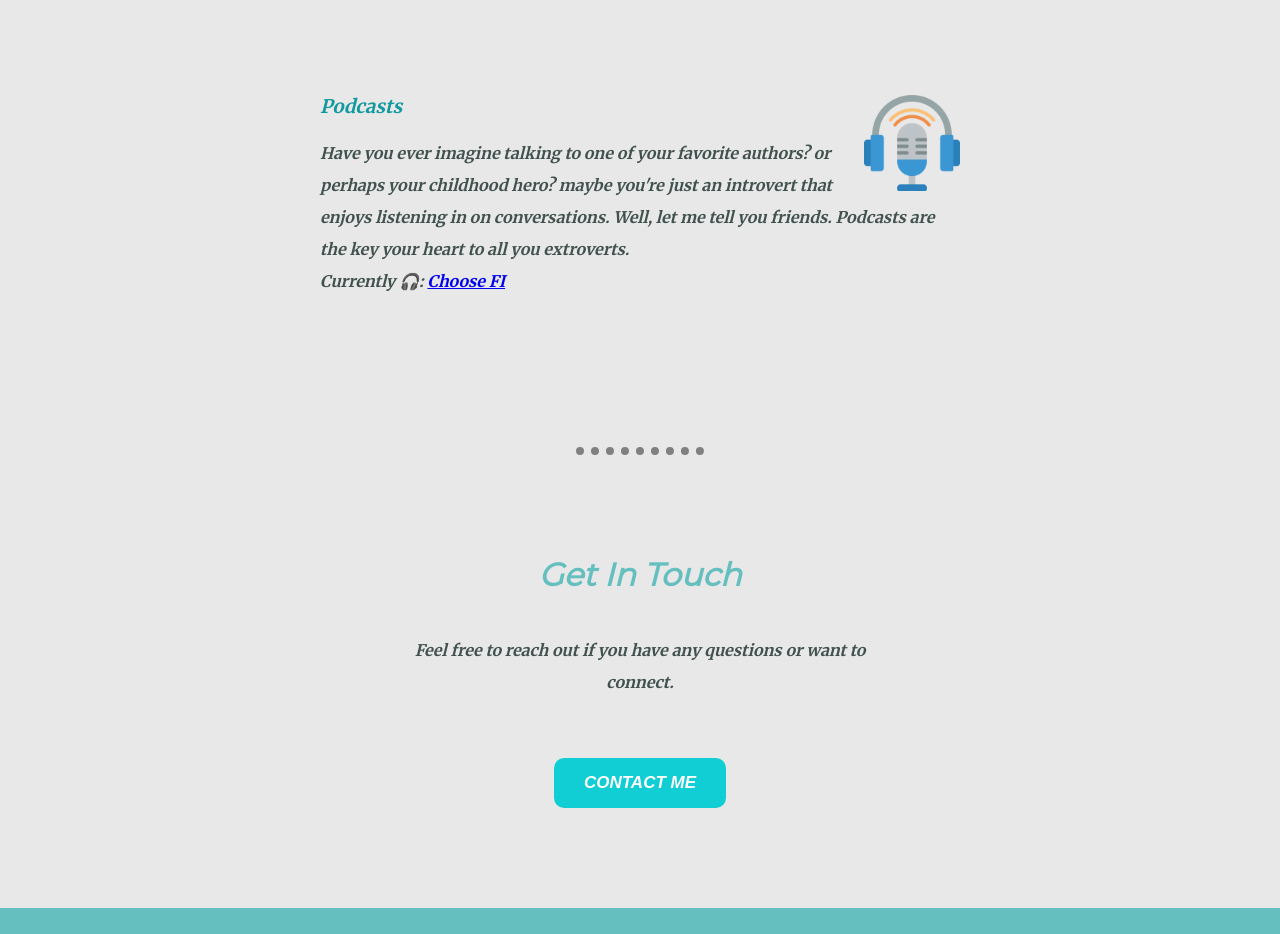
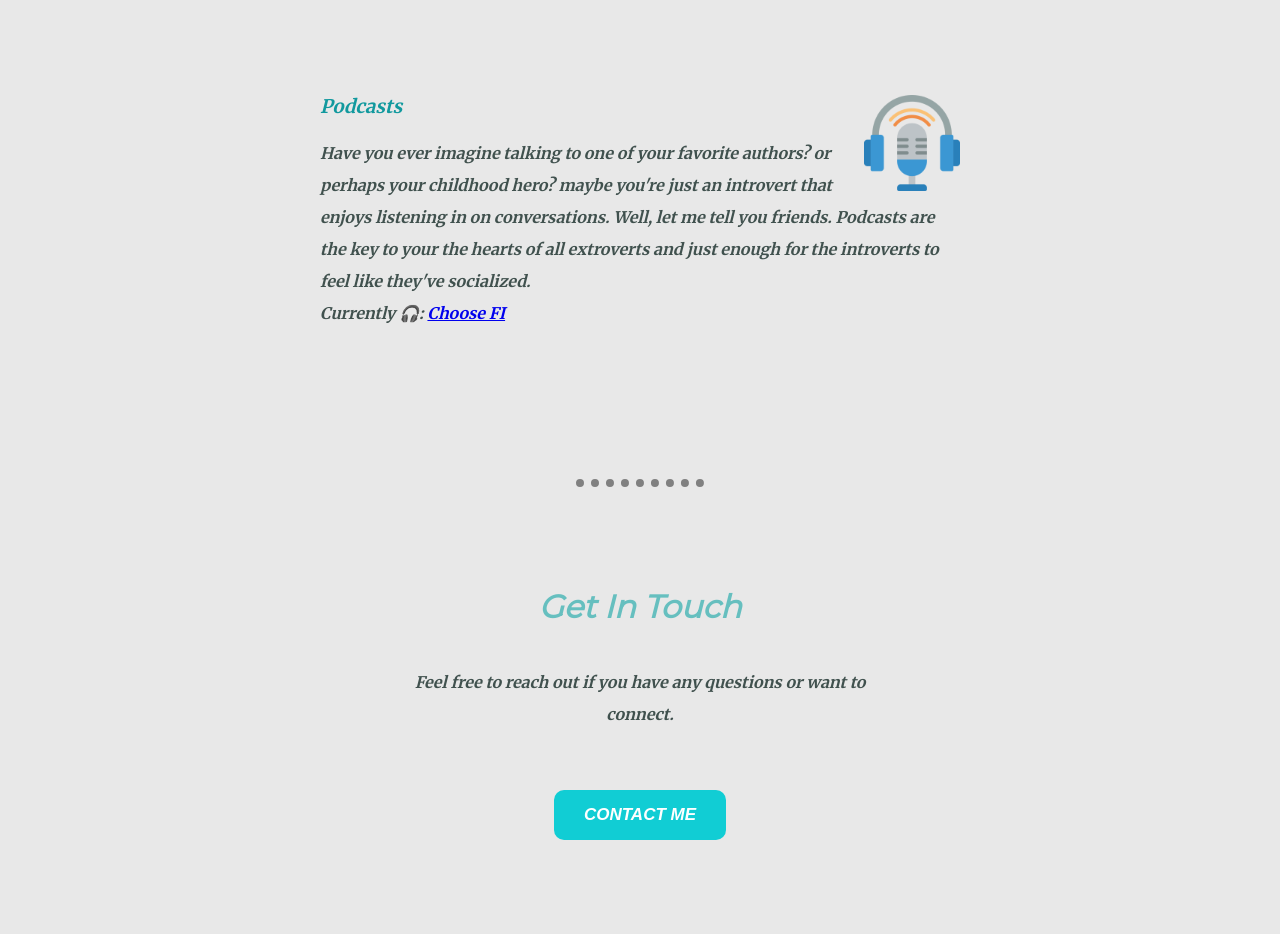
Before and after one commit to Arthurs-Porfolio2020/Beta, a plain HTML site: page index.html in a window 1280 px wide. Shown: the part 3360-4294 px from the top of the page. Drawn offline with Linux system fonts and the light colour scheme.

Commit message:
Update index.html

```diff
--- a/index.html
+++ b/index.html
@@ -73,7 +73,7 @@
     <div class="skill-row">
       <img class="skill-image-6" src="images/microphone.png" alt="skill image 6">
       <h3>Podcasts</h3>
-      <p>Have you ever imagine talking to one of your favorite authors? or perhaps your childhood hero? maybe you're just an introvert that enjoys listening in on conversations. Well, let me tell you friends. Podcasts are the key your heart to all you extroverts. <br>Currently 🎧: <a href="https://www.choosefi.com/">Choose FI</a></p>
+      <p>Have you ever imagine talking to one of your favorite authors? or perhaps your childhood hero? maybe you're just an introvert that enjoys listening in on conversations. Well, let me tell you friends. Podcasts are the key to your the hearts of all extroverts and just enough for the introverts to feel like they've socialized. <br>Currently 🎧: <a href="https://www.choosefi.com/">Choose FI</a></p>
     </div>
 
     <hr>
```
